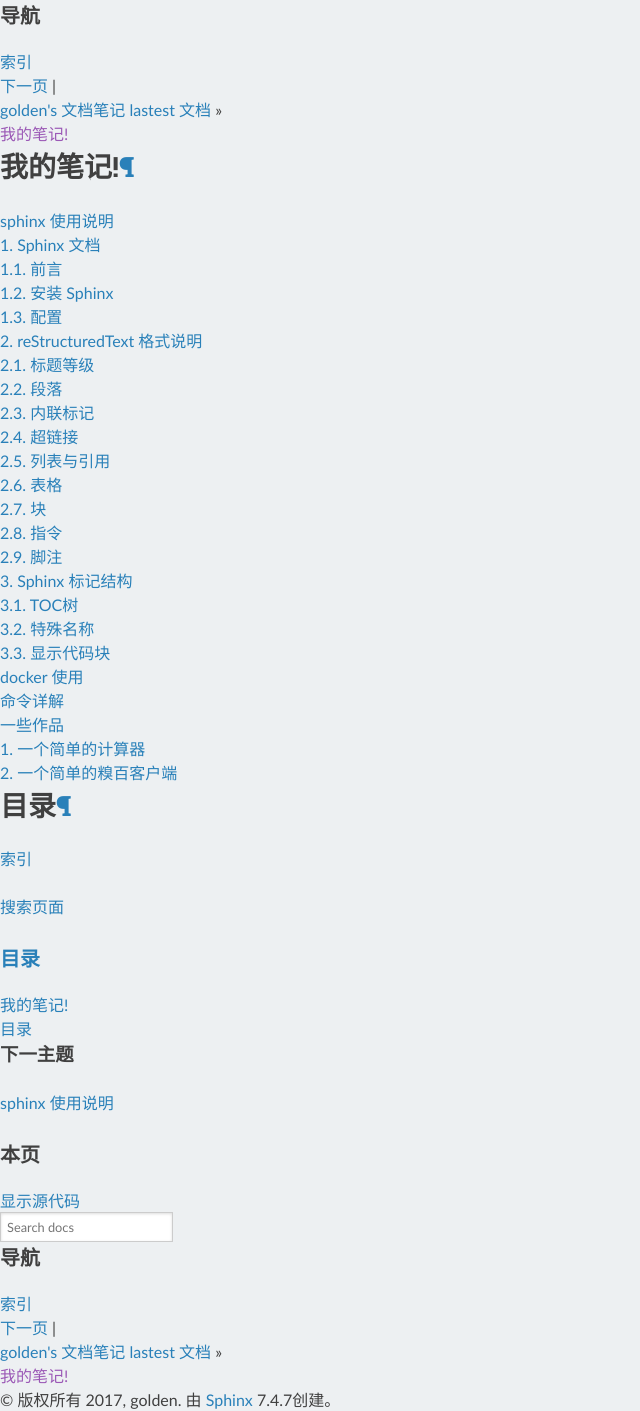
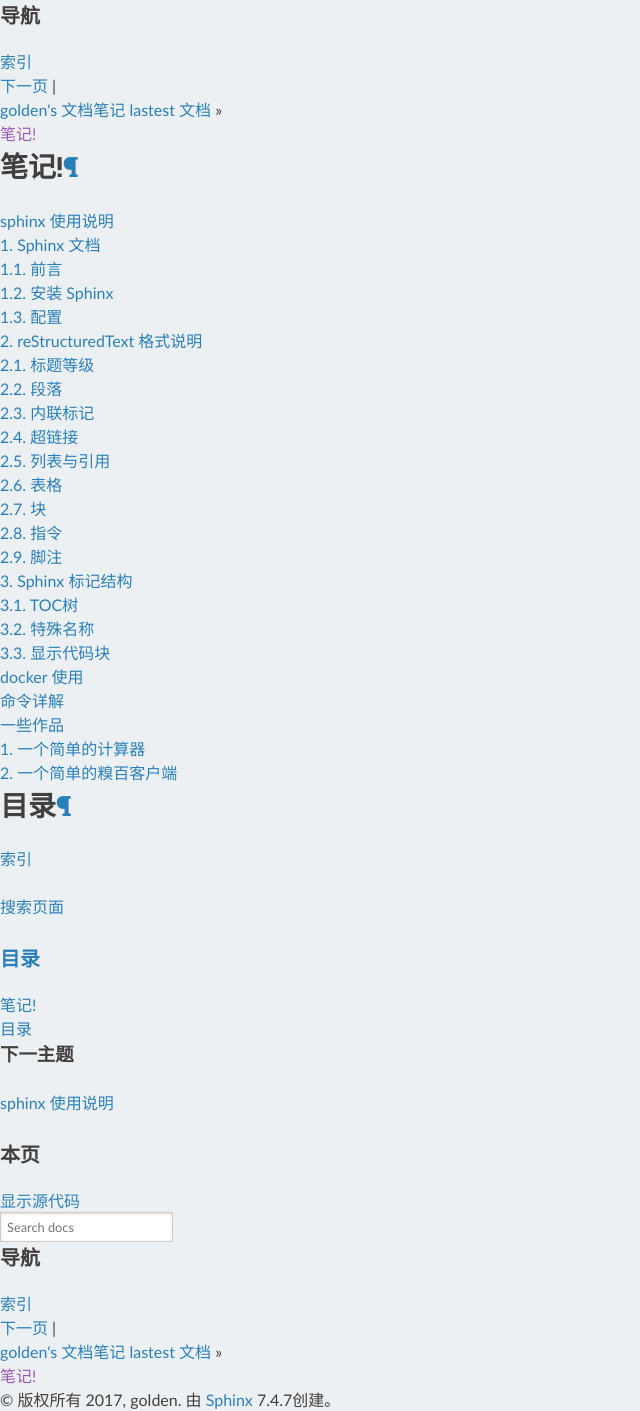
Before and after one commit to goodking-bq/golden-note, a Sphinx documentation site: the page built from source/index.rst, in a window 1280 px wide. Shown: the whole page, without its empty margins (0-640 px from the left). Built offline with Sphinx 7.4.7 and the Read the Docs theme 2.0.0, drawn with Linux system fonts in a browser that asks for light colours.

```diff
--- a/source/index.rst
+++ b/source/index.rst
@@ -3,7 +3,7 @@
    You can adapt this file completely to your liking, but it should at least
    contain the root `toctree` directive.
 
-我的笔记!
+笔记!
 ==============================================
 
 .. toctree::
```
Also changed, not shown: README.md (+2 -0 lines).
